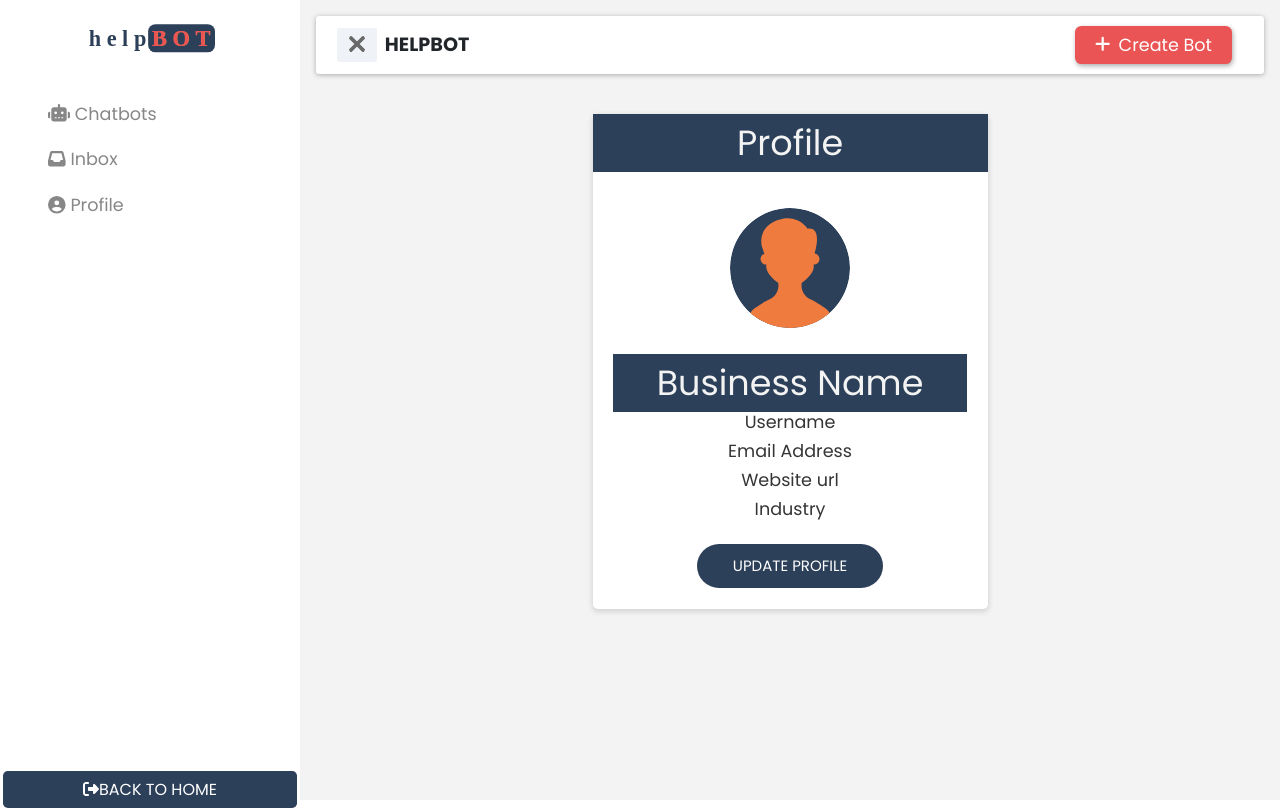
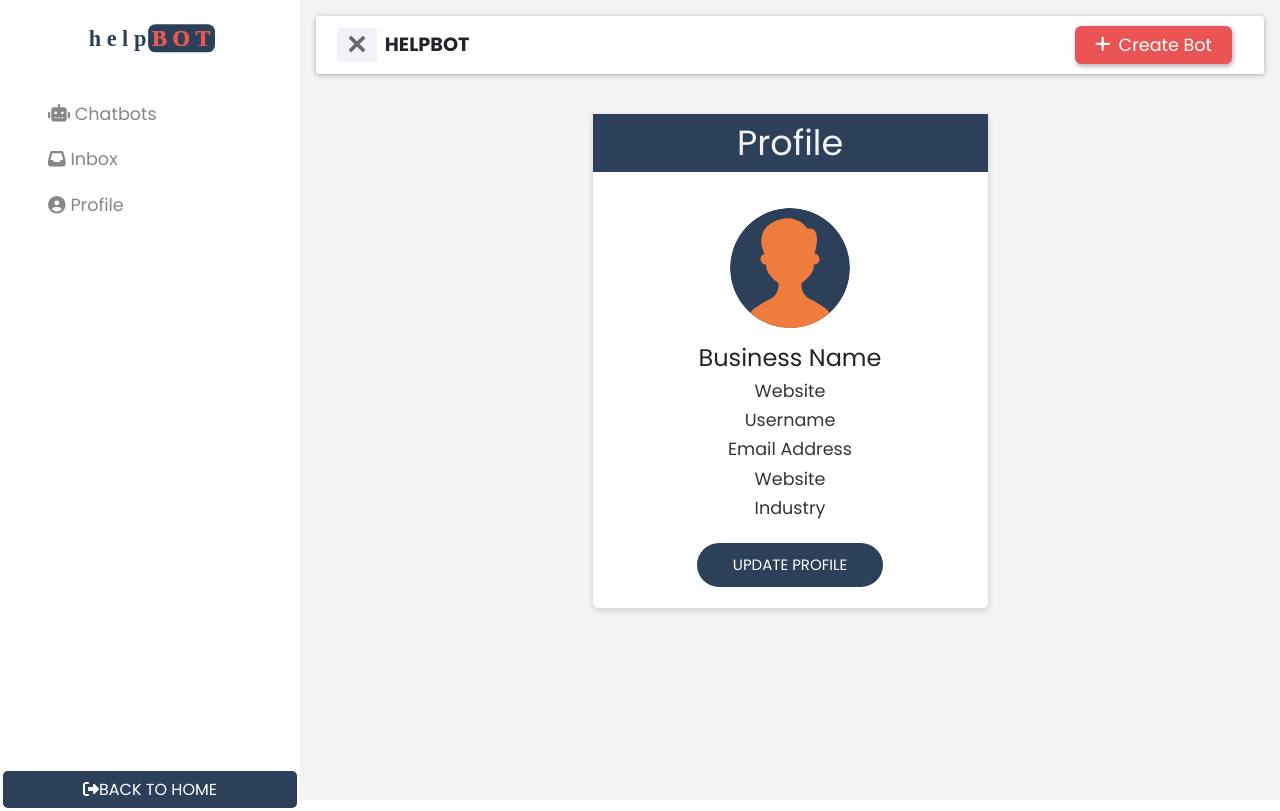
Before and after one commit to Cyriacusifeco/helpbot, a React (Vite) app: page /dashboard/profile in a window 1280 px wide. Built offline with nearby package versions, Linux system fonts and the light colour scheme.

Commit message:
profile ui update

```diff
--- a/src/component/DashBoard/Profile/Profile.jsx
+++ b/src/component/DashBoard/Profile/Profile.jsx
@@ -16,10 +16,11 @@ const Profile = () => {
         <h2>Profile</h2>
         <div className="profileInfo">
           <img src={userimg} alt="" />
-          <h3>Business Name</h3>
+          <h4>Business Name</h4>
+          <h5>Website </h5>
           <h5>Username</h5>
           <h5>Email Address</h5>
-          <h5>Website url</h5>
+          <h5>Website </h5>
           <h5>Industry</h5>
           <button className="mainBtn mt-3" onClick={toggleFormVisibility}>
             Update Profile
```
